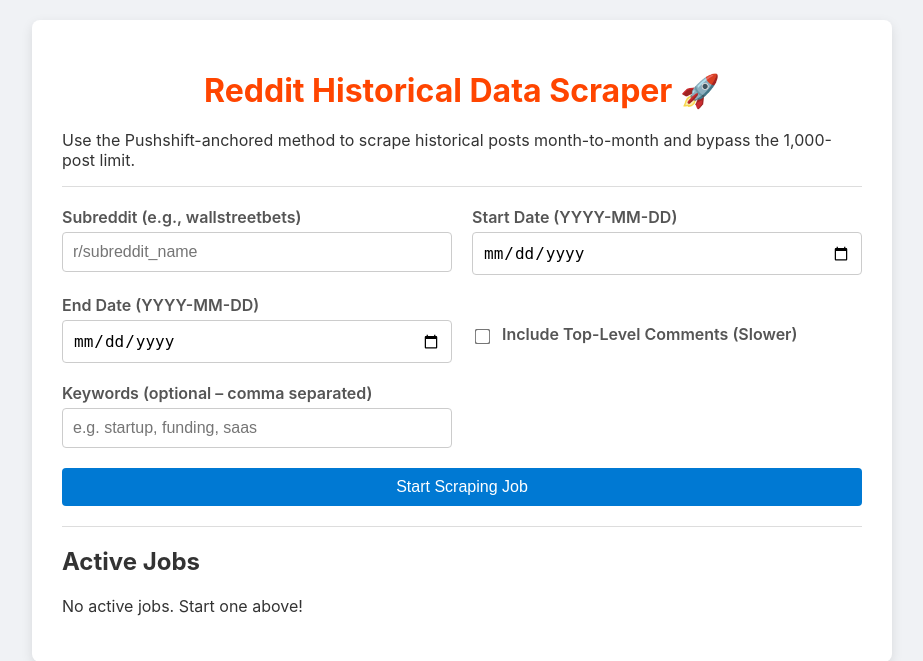
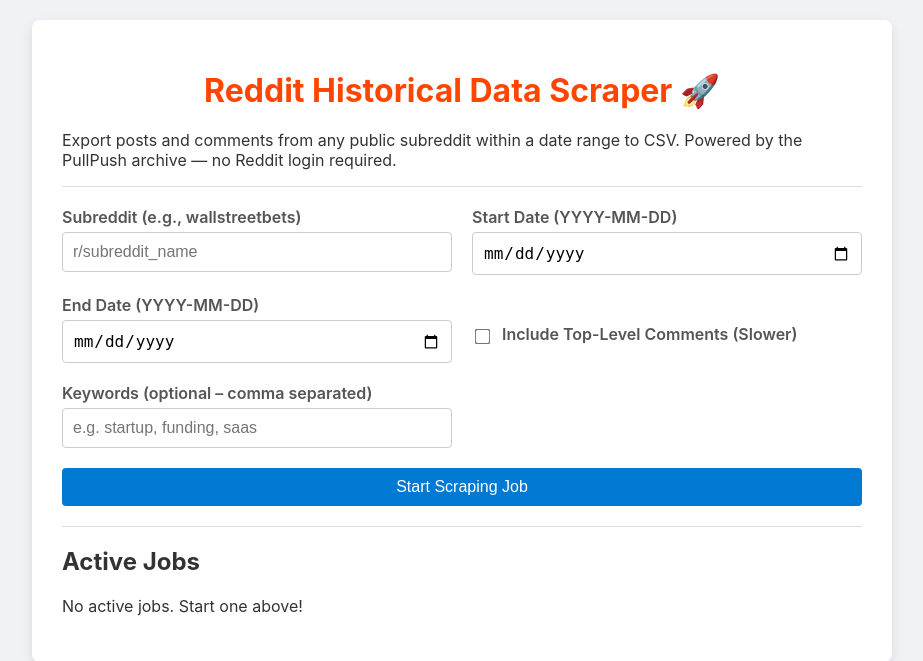
Before and after one commit to brijk2001/reddit-scraper-flask, a Flask app: page / in a window 1280 px wide. Shown: the top 661 px of the page, without its empty margins (178-1101 px from the left). Run offline with Flask 3, Linux system fonts and the light colour scheme.

Commit message:
Update UI header for PullPush-only mode and fix job date label
- Rewrite the header copy to reflect the credential-free PullPush build.
- Fix "undefined to undefined" in the Active Jobs label: createJobElement read
  data.start/data.end, but the form object uses start_date/end_date.
- Add .claude/launch.json for the local preview server.

Co-Authored-By: Claude Opus 4.8 <noreply@anthropic.com>

```diff
--- a/templates/index.html
+++ b/templates/index.html
@@ -144,8 +144,9 @@
     <div class="container">
       <h1>Reddit Historical Data Scraper 🚀</h1>
       <p>
-        Use the Pushshift-anchored method to scrape historical posts
-        month-to-month and bypass the 1,000-post limit.
+        Export posts and comments from any public subreddit within a date
+        range to CSV. Powered by the PullPush archive — no Reddit login
+        required.
       </p>
 
       <form id="scrape-form">
@@ -269,7 +270,7 @@
         div.id = `job-${jobId}`;
         div.innerHTML = `
                 <div class="job-header">
-                    <span>Job ID: ${jobId} | r/${data.subreddit} (${data.start} to ${data.end})</span>
+                    <span>Job ID: ${jobId} | r/${data.subreddit} (${data.start_date} to ${data.end_date})</span>
                     <span class="job-status status-queued" id="status-${jobId}">Queued</span>
                 </div>
                 <div id="message-${jobId}">Queued</div>
```
Also changed, not shown: .claude/launch.json (added).
